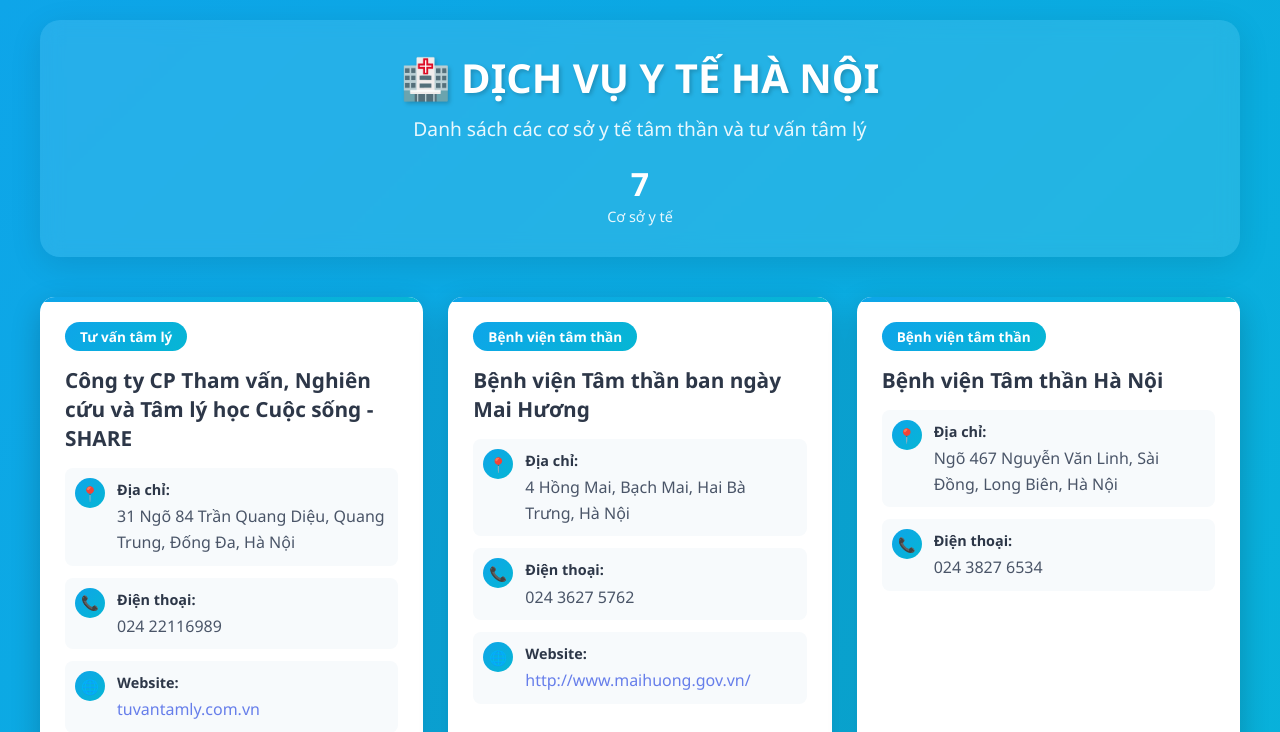
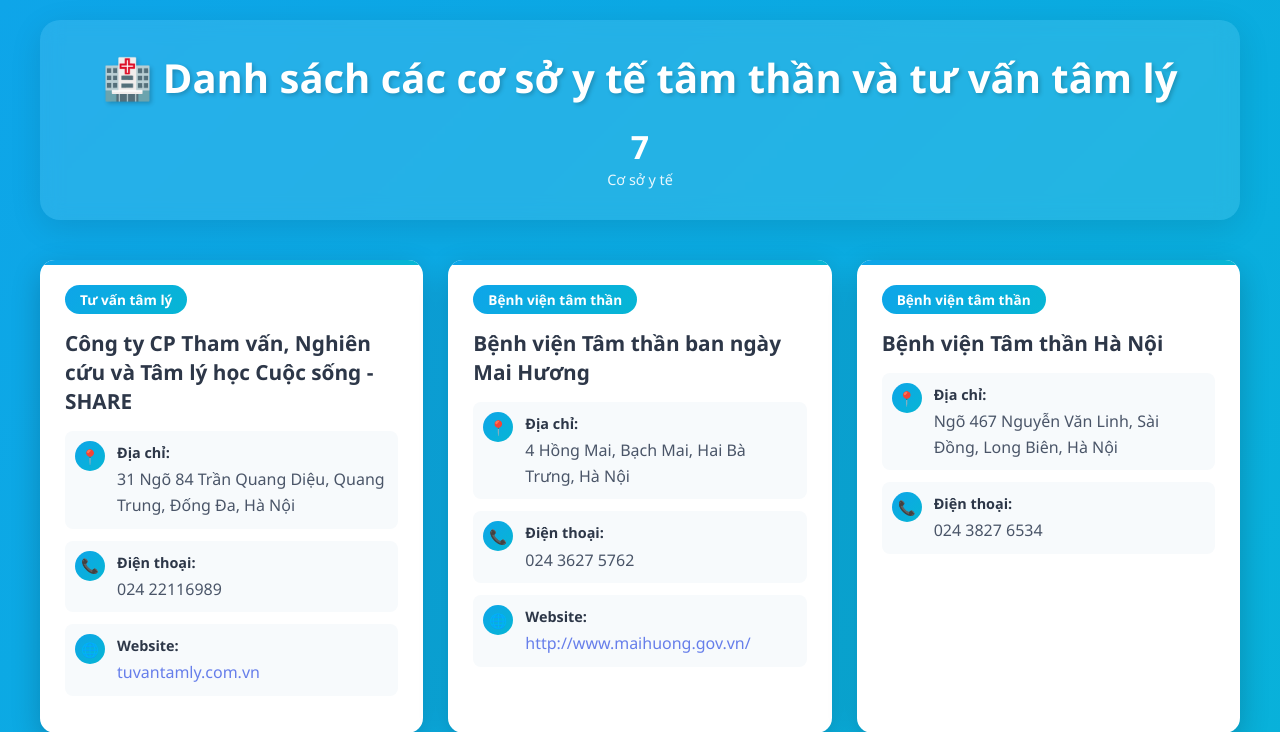
Before and after one commit to tuanminh7/chatbot_taman, a Flask app: page /dich-vu-y-te in a window 1280 px wide. Shown: the top 732 px of the page. Run offline with Flask 3, Linux system fonts and the light colour scheme.

Commit message:
chinh sua lan cuoi

```diff
--- a/templates/dichvu.html
+++ b/templates/dichvu.html
@@ -195,8 +195,7 @@
 <body>
     <div class="container">
         <div class="header">
-            <h1>🏥 DỊCH VỤ Y TẾ HÀ NỘI</h1>
-            <p>Danh sách các cơ sở y tế tâm thần và tư vấn tâm lý</p>
+            <h1>🏥 Danh sách các cơ sở y tế tâm thần và tư vấn tâm lý</h1>
             <div class="stats">
                 <div class="stat-item">
                     <span class="stat-number">{{ co_so_y_te|length }}</span>
```
